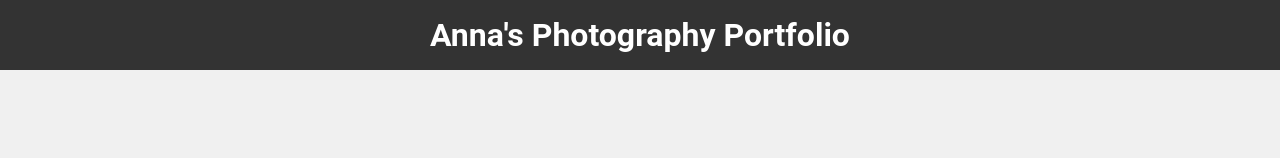
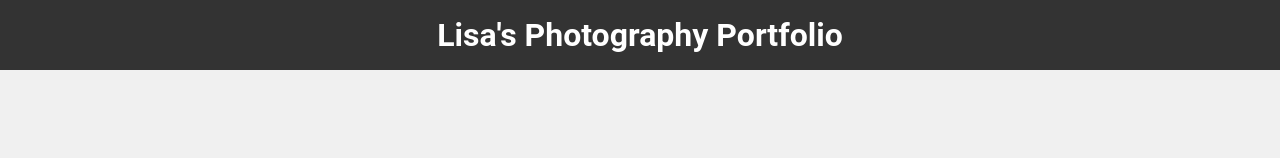
Before and after one commit to manweg/manweg.github.io, a plain HTML site: page index.html in a window 1280 px wide. Shown: the top 158 px of the page. Drawn offline with Linux system fonts and the light colour scheme.

Commit message:
change name from Persion

```diff
--- a/index.html
+++ b/index.html
@@ -1,7 +1,7 @@
 <html><head><base href="https://websimcreationengine.com/photographer-portfolio/">
 <meta charset="UTF-8">
 <meta name="viewport" content="width=device-width, initial-scale=1.0">
-<title>Anna's Photography Portfolio</title>
+<title>Lisa's Photography Portfolio</title>
 <style>
   body, html {
     margin: 0;
@@ -83,7 +83,7 @@
 </head>
 <body>
   <header>
-    <h1>Anna's Photography Portfolio</h1>
+    <h1>Lisa's Photography Portfolio</h1>
   </header>
 
   <div class="gallery-container">
```
